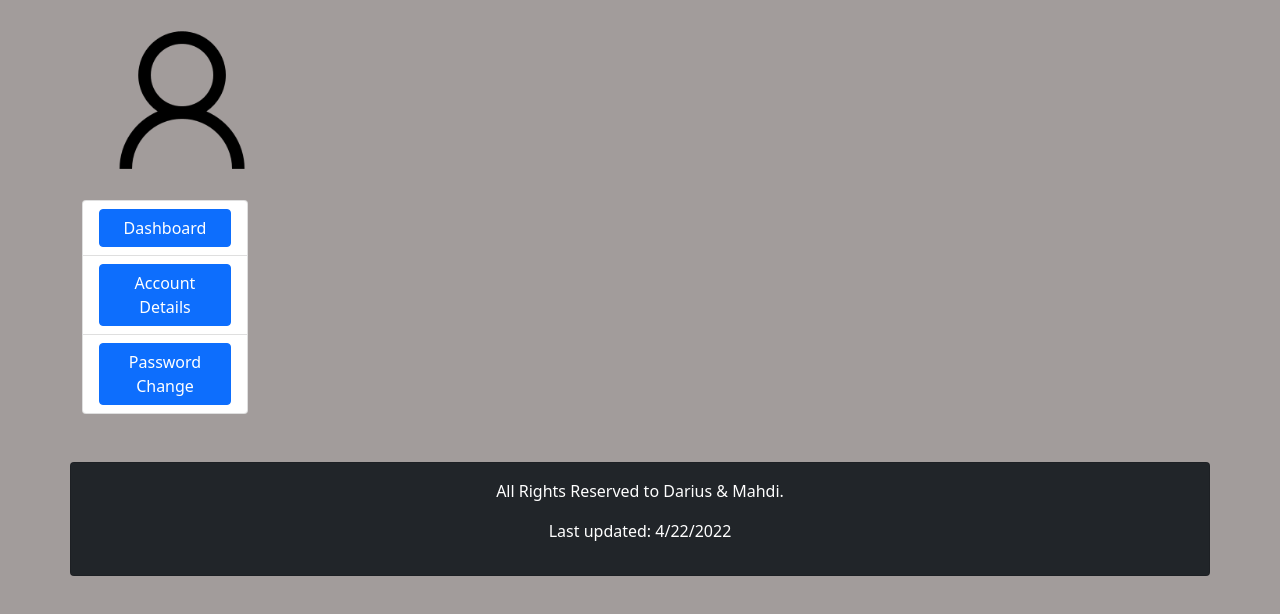
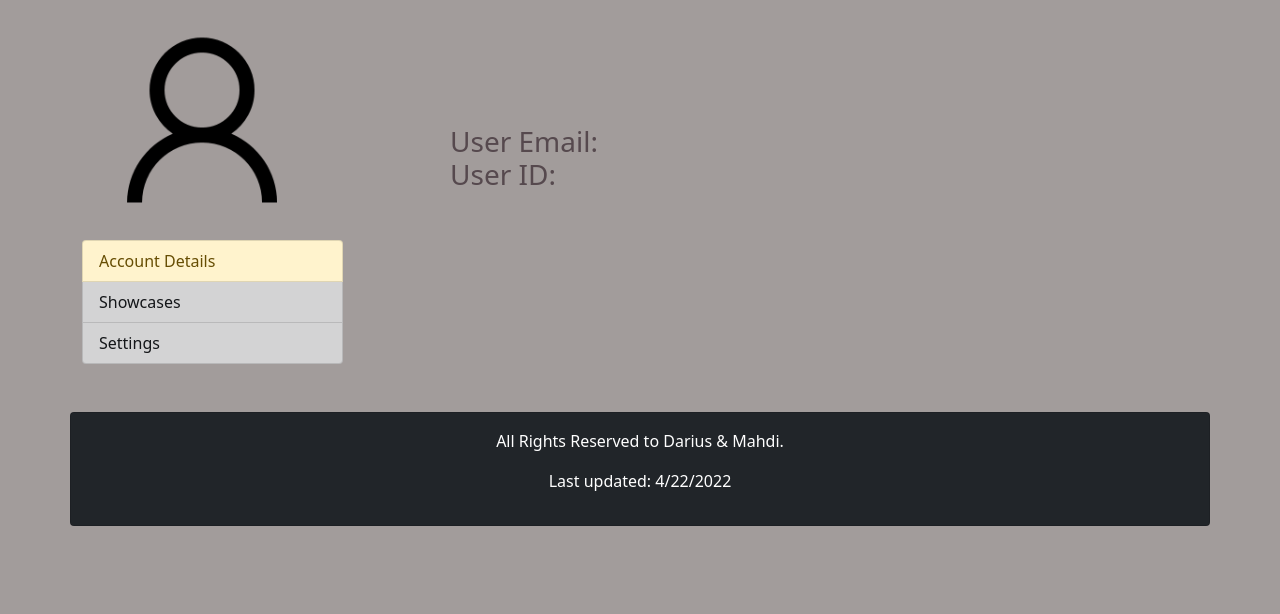
Before and after one commit to WearsomeKarma/clark3.0, a website: page public/user.html in a window 1280 px wide. Drawn offline with nearby package versions, Linux system fonts and the light colour scheme; no server answers.

Commit message:
push userpage

```diff
--- a/public/css/template.css
+++ b/public/css/template.css
@@ -37,3 +37,7 @@ h3{
     color:var(--safety-yellow);
     text-decoration: none;
 }
+
+#username, #user_id{
+    color: var(--safety-yellow);
+}
--- a/public/javascript/user.js
+++ b/public/javascript/user.js
@@ -1,8 +1,8 @@
 const urlParams = new URLSearchParams(window.location.search);
 const user_id= urlParams.get("user_id")
 
-function fill_user(user) {
-    $('#user_img').attr('src', (user?.img ?? "/img/default_user.png"));
-}
-
-fill_user($.getJSON("/get_user", {user_id: user_id}));
+$('#user_img').attr('src', ("/img/default_user.png"));
+$.getJSON("/get_current_user").done(function(data){
+    $("#username").text(data.user.username)
+    $('#user_id').text(user_id)
+})
--- a/public/user.html
+++ b/public/user.html
@@ -37,25 +37,29 @@
     <nav></nav>
 
     <!-- Main -->
-    <div class="container ">
+    <div class="container">
         <div class="row">
-            <div class="col">
-                <img id=user_img style="width: 200px">
+            <div class="col-lg-4">
+                <img id=user_img style="width: 15rem">
             </div>
-            <div class="col">
+            <div class="col-lg-8 position-relative">
+                <h3 class="position-absolute bottom-0 start-0 my-lg-5">User Email: <span id="username"></span> <br>
+                    User ID: <span id="user_id"></span>
+                </h3>
+                <!-- <h3 class="position-absolute bottom-0 start-0 my-lg-4">User ID: <span id="user_id"></span></h3> -->
             </div>
         </div>
         <div class="row">
-            <div class="col-2">
+            <div class="col-lg-3">
                 <ul class="list-group">
-                    <li class="list-group-item">
-                        <button style="width: 100%" class="btn btn-primary">Dashboard</button>
+                    <li class="list-group-item list-group-item-warning">
+                        Account Details
                     </li>
-                    <li class="list-group-item">
-                        <button style="width: 100%" class="btn btn-primary">Account Details</button>
+                    <li class="list-group-item list-group-item-dark">
+                        Showcases
                     </li>
-                    <li class="list-group-item">
-                        <button style="width: 100%" class="btn btn-primary">Password Change</button>
+                    <li class="list-group-item list-group-item-dark">
+                        Settings
                     </li>
                 </ul>
             </div>
```
